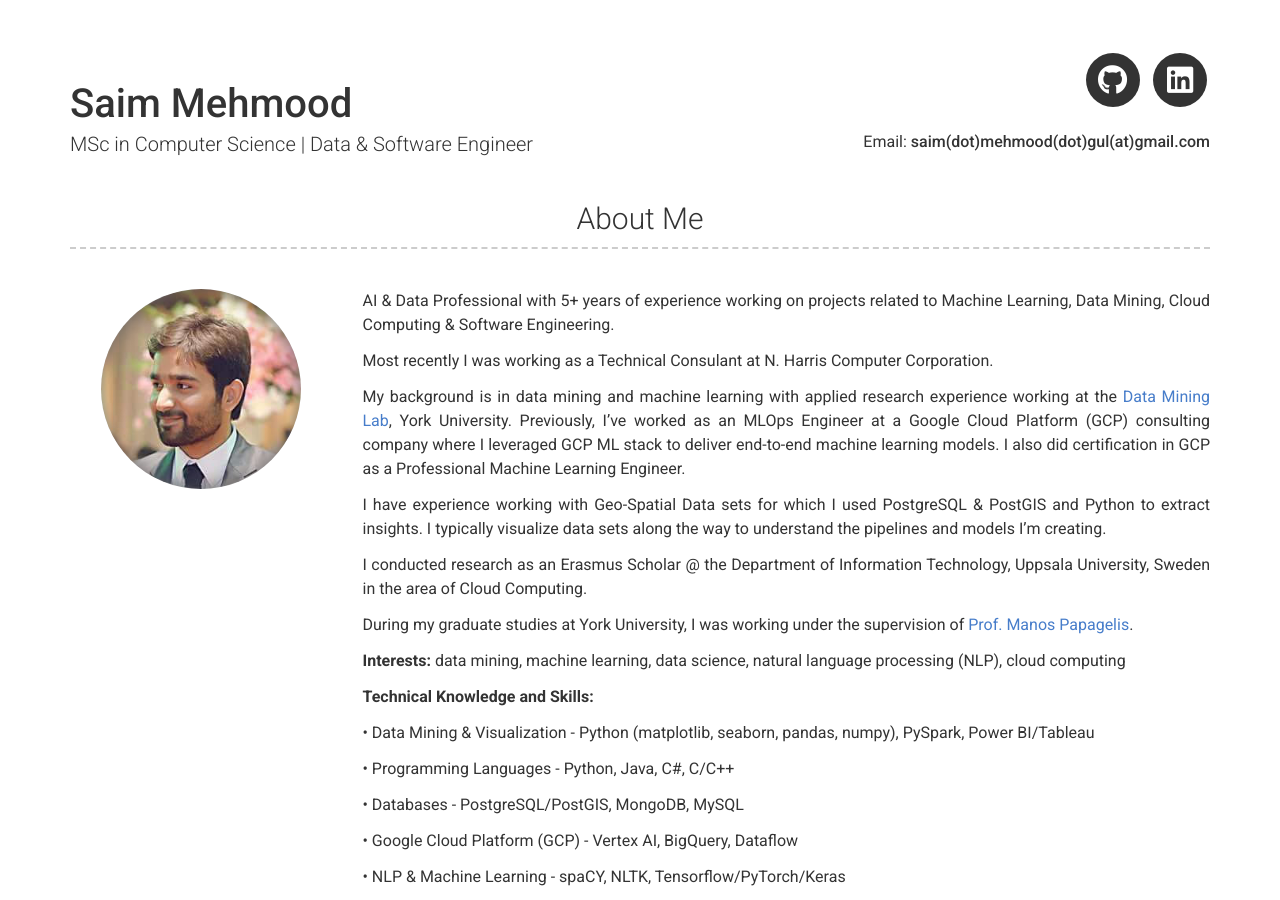
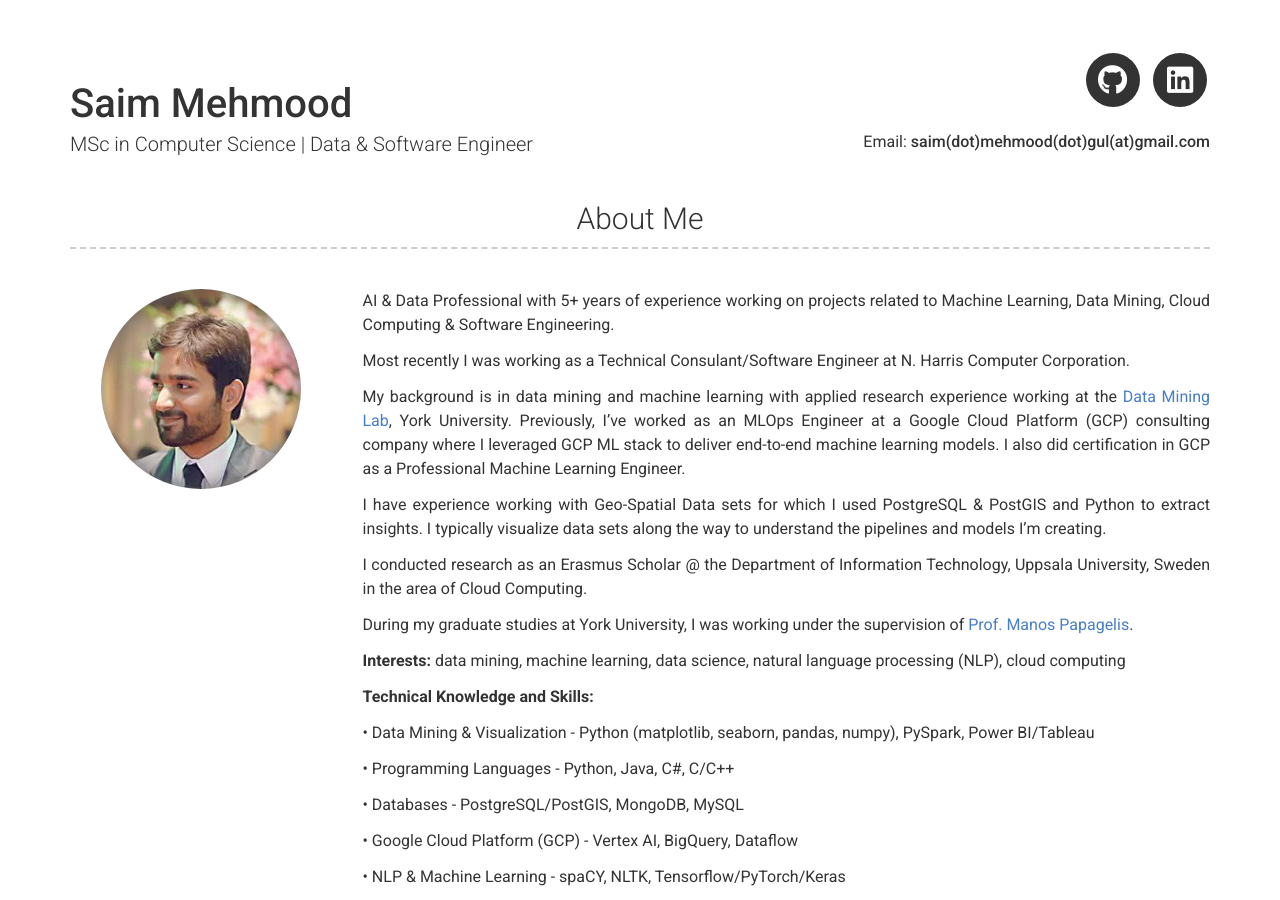
Before and after one commit to saimmehmood/saimmehmood.github.io, a Jekyll site: the page built from index.md, in a window 1280 px wide and 900 px high. Built offline with Jekyll 4.4.1, drawn with Linux system fonts in a browser that asks for light colours; nearby versions of some CDN libraries.

Commit message:
updates 04.09.25

```diff
--- a/_config.yml
+++ b/_config.yml
@@ -31,7 +31,7 @@ about_profile_image: images/circle-cropped.png
 about_content: | # this will include new lines to allow paragraphs
     AI & Data Professional with 5+ years of experience working on projects related to Machine Learning, Data Mining, Cloud Computing & Software Engineering.
 
-    Most recently I was working as a Technical Consulant at N. Harris Computer Corporation.
+    Most recently I was working as a Technical Consulant/Software Engineer at N. Harris Computer Corporation.
 
     My background is in data mining and machine learning with applied research experience working at the [Data Mining Lab](https://dminer.eecs.yorku.ca/), York University.
     Previously, I've worked as an MLOps Engineer at a Google Cloud Platform (GCP) consulting company where I leveraged GCP ML stack to deliver end-to-end machine learning models.
```
